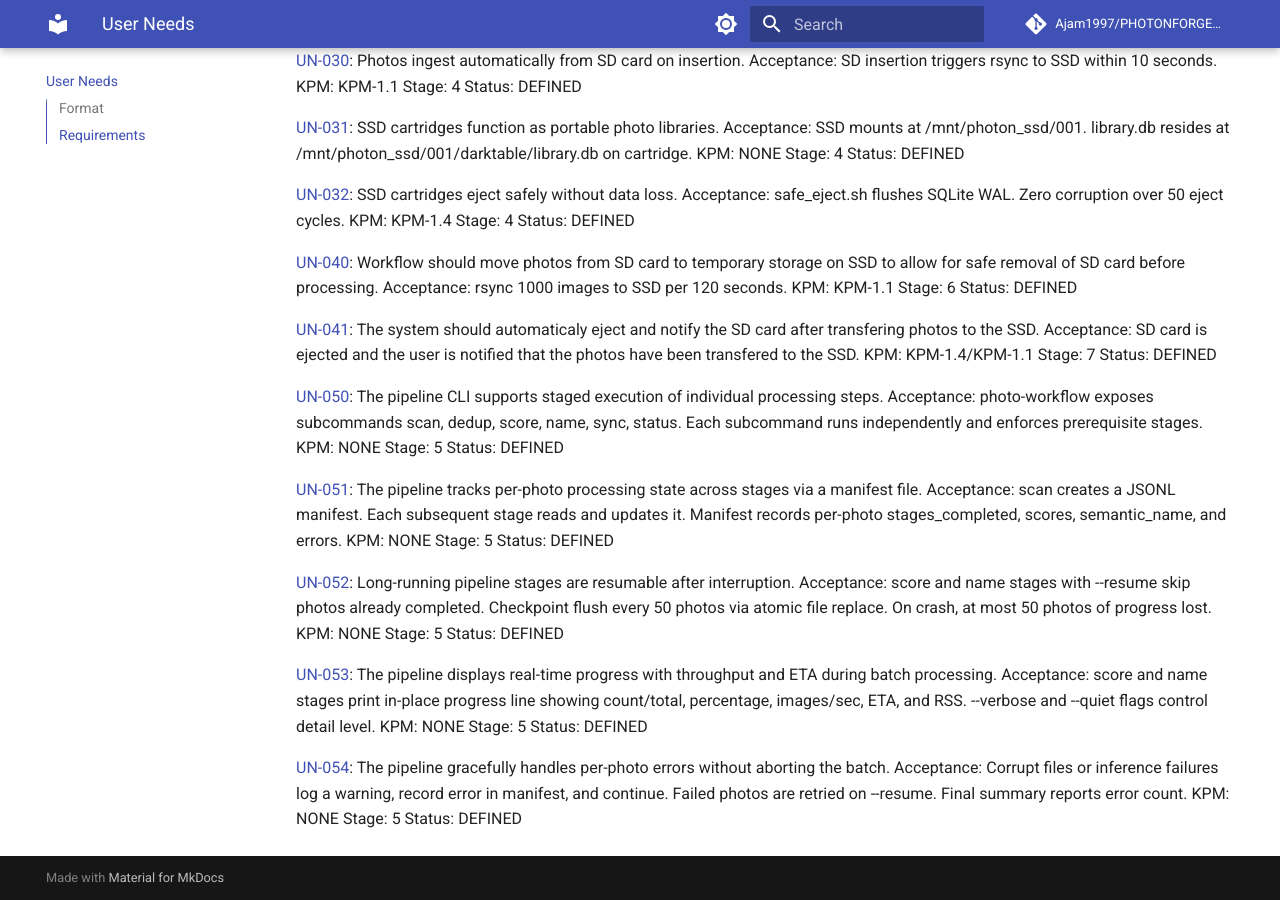
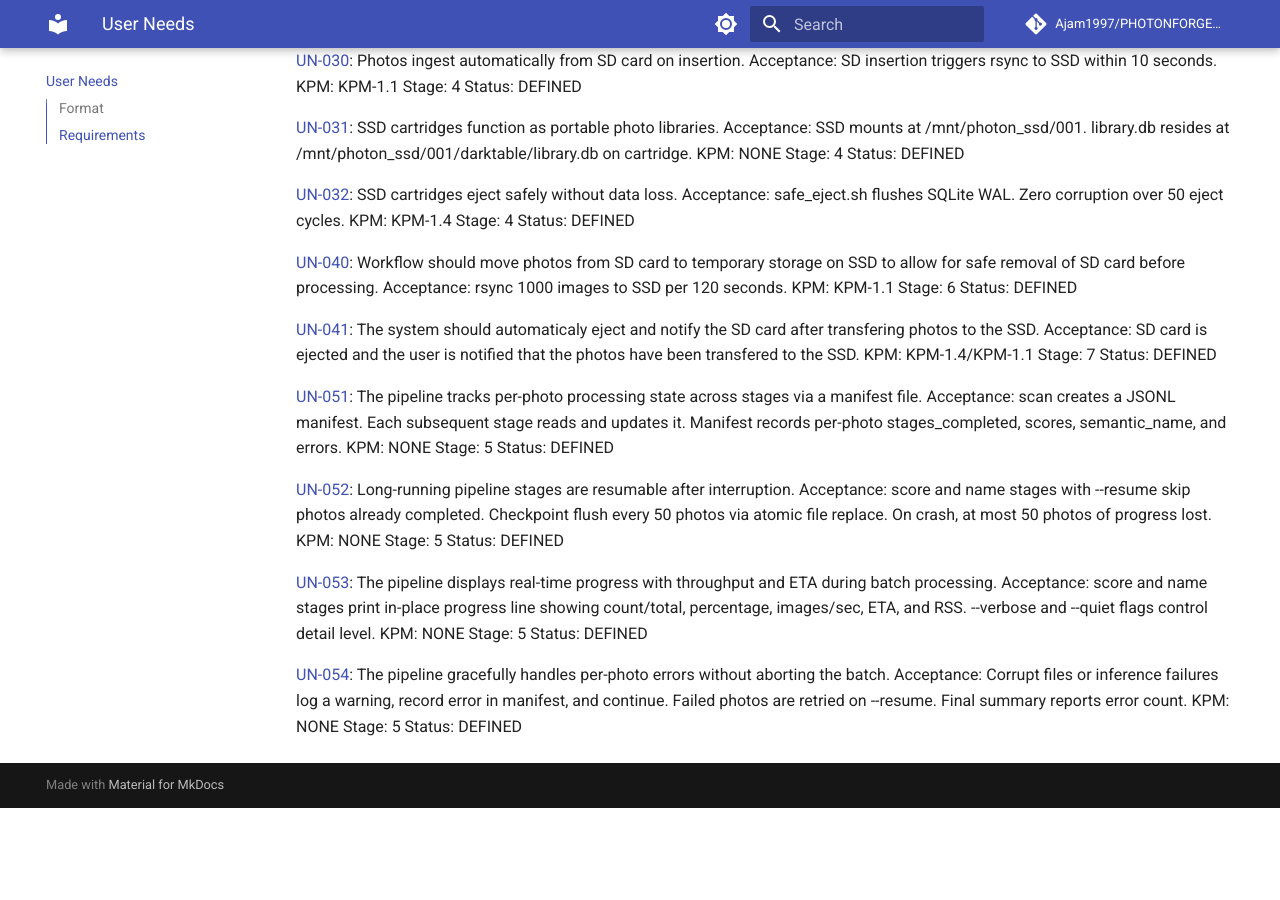
Before and after one commit to Ajam1997/PHOTONFORGE_Photo-Workflow, an MkDocs documentation site: the page built from docs/living-user-needs.md, in a window 1280 px wide and 900 px high, scrolled down 867 px. Built offline with MkDocs 1.6.1 and Material for MkDocs 9.7.7, drawn with Linux system fonts in a browser that asks for light colours; comment, search, counter and statistics services are not loaded; after the commit the page ends 1675 px from its top, so only the background shows below that.

Commit message:
docs: auto-regenerate from GitHub Issues [skip ci]

```diff
--- a/docs/living-user-needs.md
+++ b/docs/living-user-needs.md
@@ -79,12 +79,6 @@ KPM: KPM-1.4/KPM-1.1
 Stage: 7
 Status: DEFINED
 
-[UN-050](https://github.com/Ajam1997/PHOTONFORGE_Photo-Workflow/issues/44): The pipeline CLI supports staged execution of individual processing steps.
-Acceptance: photo-workflow exposes subcommands scan, dedup, score, name, sync, status. Each subcommand runs independently and enforces prerequisite stages.
-KPM: NONE
-Stage: 5
-Status: DEFINED
-
 [UN-051](https://github.com/Ajam1997/PHOTONFORGE_Photo-Workflow/issues/45): The pipeline tracks per-photo processing state across stages via a manifest file.
 Acceptance: scan creates a JSONL manifest. Each subsequent stage reads and updates it. Manifest records per-photo stages_completed, scores, semantic_name, and errors.
 KPM: NONE
```
Also changed, not shown: docs/photonforge-architecture.md (+0 -1 lines).
